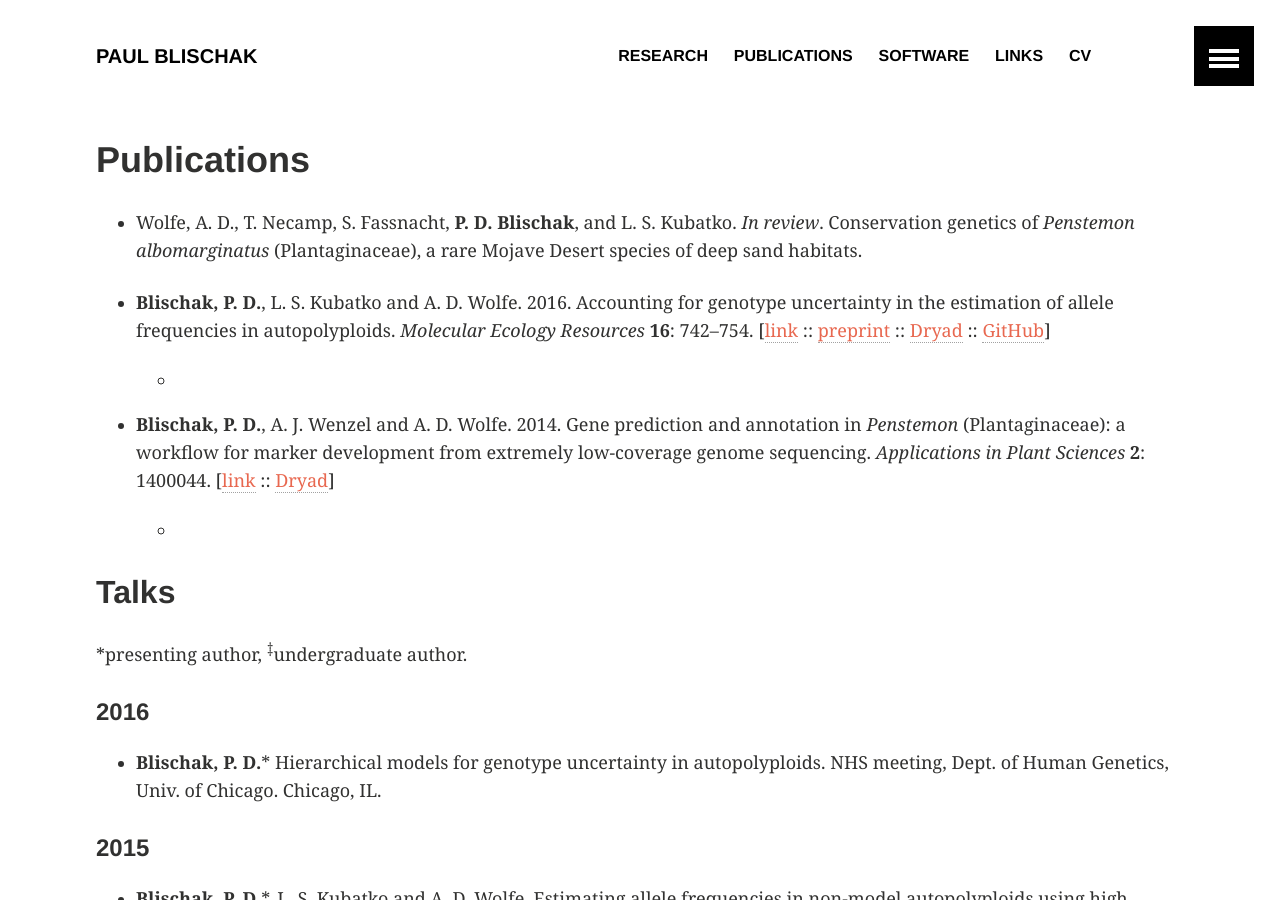
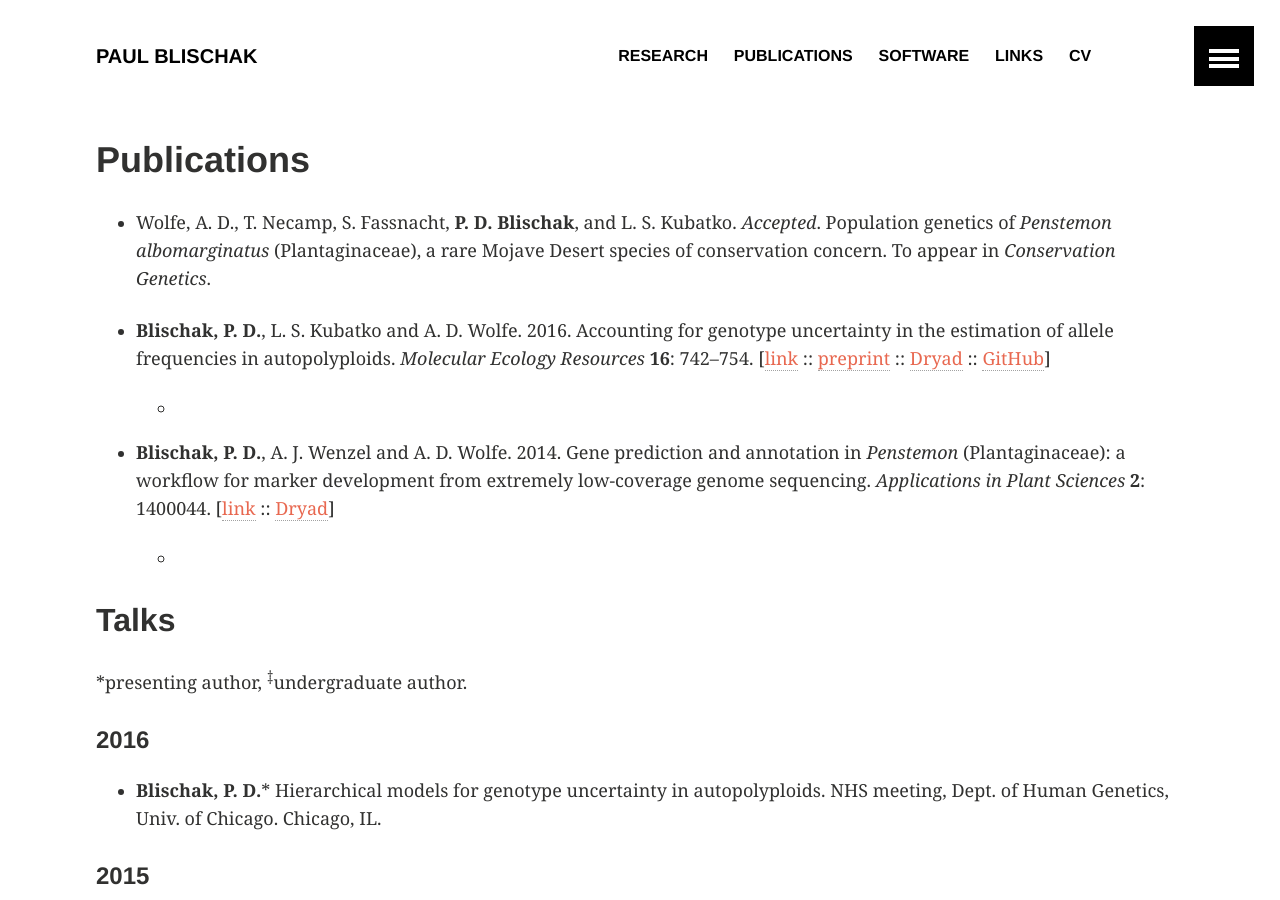
Before and after one commit to pblischak/pblischak.github.io, a Jekyll site: the page built from Publications/index.md, in a window 1280 px wide and 900 px high. Built offline with Jekyll 4.4.1, drawn with Linux system fonts in a browser that asks for light colours; formulas are drawn with MathJax 3; comment, search, counter and statistics services are not loaded.

Commit message:
updating pub info for P. albo paper

```diff
--- a/CV/cv.Rmd
+++ b/CV/cv.Rmd
@@ -40,7 +40,7 @@ GitHub: <a href="https://github.com/pblischak" target="_blank">https://github.co
 
 ### **Publications**
 
-Wolfe, A. D., T. Necamp, S. Fassnacht, **P. D. Blischak**, and L. S. Kubatko. *In review*. Conservation genetics of *Penstemon albomarginatus* (Plantaginaceae), a rare Majove Desert species of deep sand habitats.
+Wolfe, A. D., T. Necamp, S. Fassnacht, **P. D. Blischak**, and L. S. Kubatko. *Accepted*. Population genetics of *Penstemon albomarginatus* (Plantaginaceae), a rare Majove Desert species of conservation concern. To appear in *Conservation Genetics*.
 
 **Blischak, P. D.**, L. S. Kubatko and A. D. Wolfe. 2016.
 Accounting for genotype uncertainty in the estimation of allele frequencies in autopolyploids. *Molecular Ecology Resources* **16**: 742--754. [<a href="http://onlinelibrary.wiley.com/doi/10.1111/1755-0998.12493/abstract" target="_blank">link</a> :: <a href="http://biorxiv.org/content/early/2015/09/23/021907" target="_blank">preprint</a> :: <a href="http://datadryad.org/resource/doi:10.5061/dryad.t297p" target="_blank">Dryad</a> :: <a href="https://github.com/pblischak/polyfreqs-ms-data" target="_blank">GitHub</a>]
--- a/CV/cv.html
+++ b/CV/cv.html
@@ -135,7 +135,7 @@ $(document).ready(function () {
 </div>
 <div id="publications" class="section level3">
 <h3><strong>Publications</strong></h3>
-<p>Wolfe, A. D., T. Necamp, S. Fassnacht, <strong>P. D. Blischak</strong>, and L. S. Kubatko. <em>In review</em>. Conservation genetics of <em>Penstemon albomarginatus</em> (Plantaginaceae), a rare Majove Desert species of deep sand habitats.</p>
+<p>Wolfe, A. D., T. Necamp, S. Fassnacht, <strong>P. D. Blischak</strong>, and L. S. Kubatko. <em>Accepted</em>. Population genetics of <em>Penstemon albomarginatus</em> (Plantaginaceae), a rare Majove Desert species of conservation concern. To appear in <em>Conservation Genetics</em>.</p>
 <p><strong>Blischak, P. D.</strong>, L. S. Kubatko and A. D. Wolfe. 2016. Accounting for genotype uncertainty in the estimation of allele frequencies in autopolyploids. <em>Molecular Ecology Resources</em> <strong>16</strong>: 742–754. [<a href="http://onlinelibrary.wiley.com/doi/10.1111/1755-0998.12493/abstract" target="_blank">link</a> :: <a href="http://biorxiv.org/content/early/2015/09/23/021907" target="_blank">preprint</a> :: <a href="http://datadryad.org/resource/doi:10.5061/dryad.t297p" target="_blank">Dryad</a> :: <a href="https://github.com/pblischak/polyfreqs-ms-data" target="_blank">GitHub</a>]</p>
 <p><strong>Blischak, P. D.</strong>, A. J. Wenzel and A. D. Wolfe. 2014. Gene prediction and annotation in <em>Penstemon</em> (Plantaginaceae): a workflow for marker development from extremely low-coverage genome sequencing. <em>Applications in Plant Sciences</em> <strong>2</strong>: 1400044. [<a href="http://www.bioone.org/doi/abs/10.3732/apps.1400044" target="_blank">link</a> :: <a href="http://datadryad.org/resource/doi:10.5061/dryad.f6s22" target="_blank">Dryad</a>]</p>
 <hr />
--- a/Publications/index.md
+++ b/Publications/index.md
@@ -17,7 +17,7 @@ a:hover {
 
 </style>
 
-- Wolfe, A. D., T. Necamp, S. Fassnacht, **P. D. Blischak**, and L. S. Kubatko. *In review*. Conservation genetics of *Penstemon albomarginatus* (Plantaginaceae), a rare Mojave Desert species of deep sand habitats.
+- Wolfe, A. D., T. Necamp, S. Fassnacht, **P. D. Blischak**, and L. S. Kubatko. *Accepted*. Population genetics of *Penstemon albomarginatus* (Plantaginaceae), a rare Mojave Desert species of conservation concern. To appear in *Conservation Genetics*.
 
 - **Blischak, P. D.**, L. S. Kubatko and A. D. Wolfe. 2016.
 Accounting for genotype uncertainty in the estimation of allele frequencies in autopolyploids.
```
Also changed, not shown: other parts of CV/cv.html (+1 -1 lines), 2 other files.
